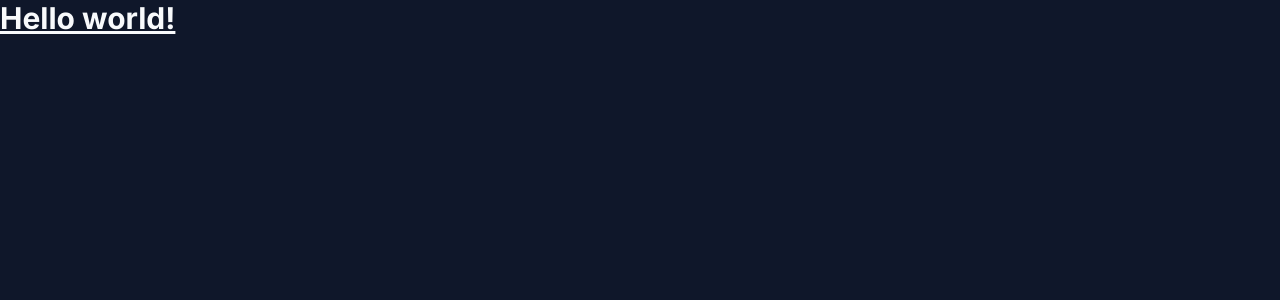
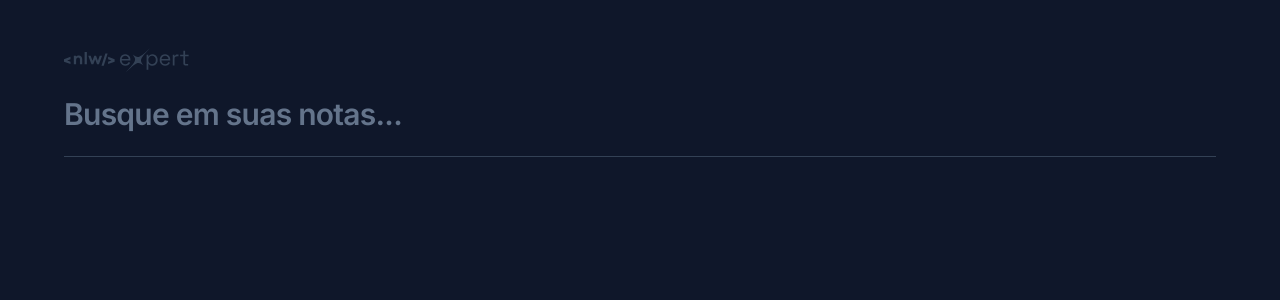
Before and after one commit to igorsantos13/nlw-notes, a React (Vite) app: page / in a window 1280 px wide. Shown: the top 300 px of the page. Built offline with nearby package versions, Linux system fonts and the light colour scheme.

Commit message:
feat: initial page

```diff
--- a/index.html
+++ b/index.html
@@ -9,6 +9,7 @@
       href="https://fonts.googleapis.com/css2?family=Inter:wght@400;500;600;700&display=swap"
       rel="stylesheet"
     />
+    <link rel="shortcut icon" href="/favicon.png" type="image/png" />
     <title>expert notes</title>
   </head>
   <body class="bg-slate-900 text-slate-50 antialiased">
--- a/src/app.tsx
+++ b/src/app.tsx
@@ -1,3 +1,18 @@
+import logo from "./assets/logo.svg";
+
 export function App() {
-  return <h1 className="text-3xl font-bold underline">Hello world!</h1>;
+  return (
+    <div className="mx-auto max-w-6xl my-12 space-y-6">
+      <img src={logo} alt="NLW Expert" />
+
+      <form className="w-full">
+        <input
+          type="text"
+          placeholder="Busque em suas notas..."
+          className="w-full bg-transparent text-3xl font-semibold tracking-tight outline-none placeholder:text-slate-500"
+        />
+      </form>
+      <div className="bg-slate-700 h-px" />
+    </div>
+  );
 }
```
Also changed, not shown: public/favicon.png (added), src/assets/logo.svg (added).
